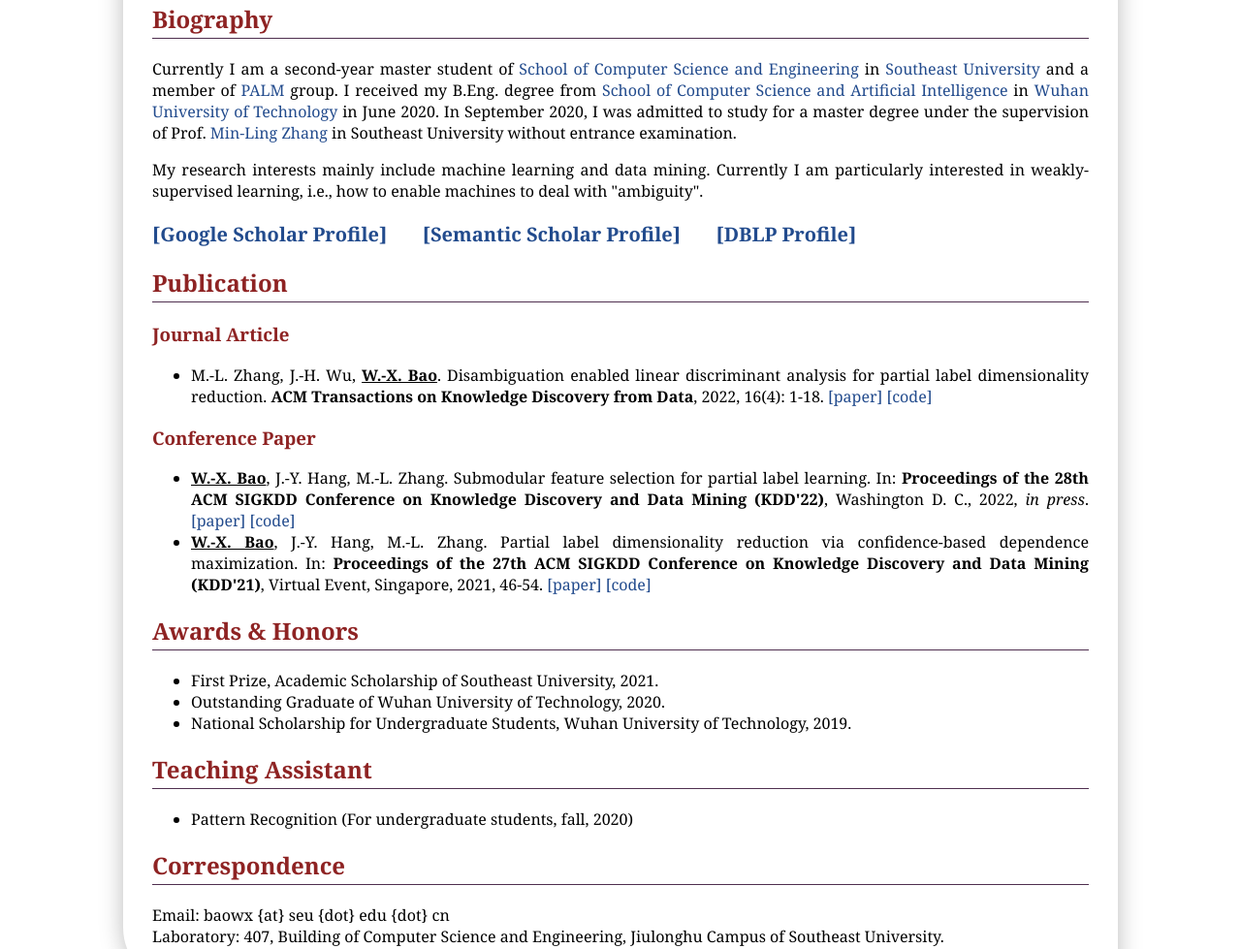
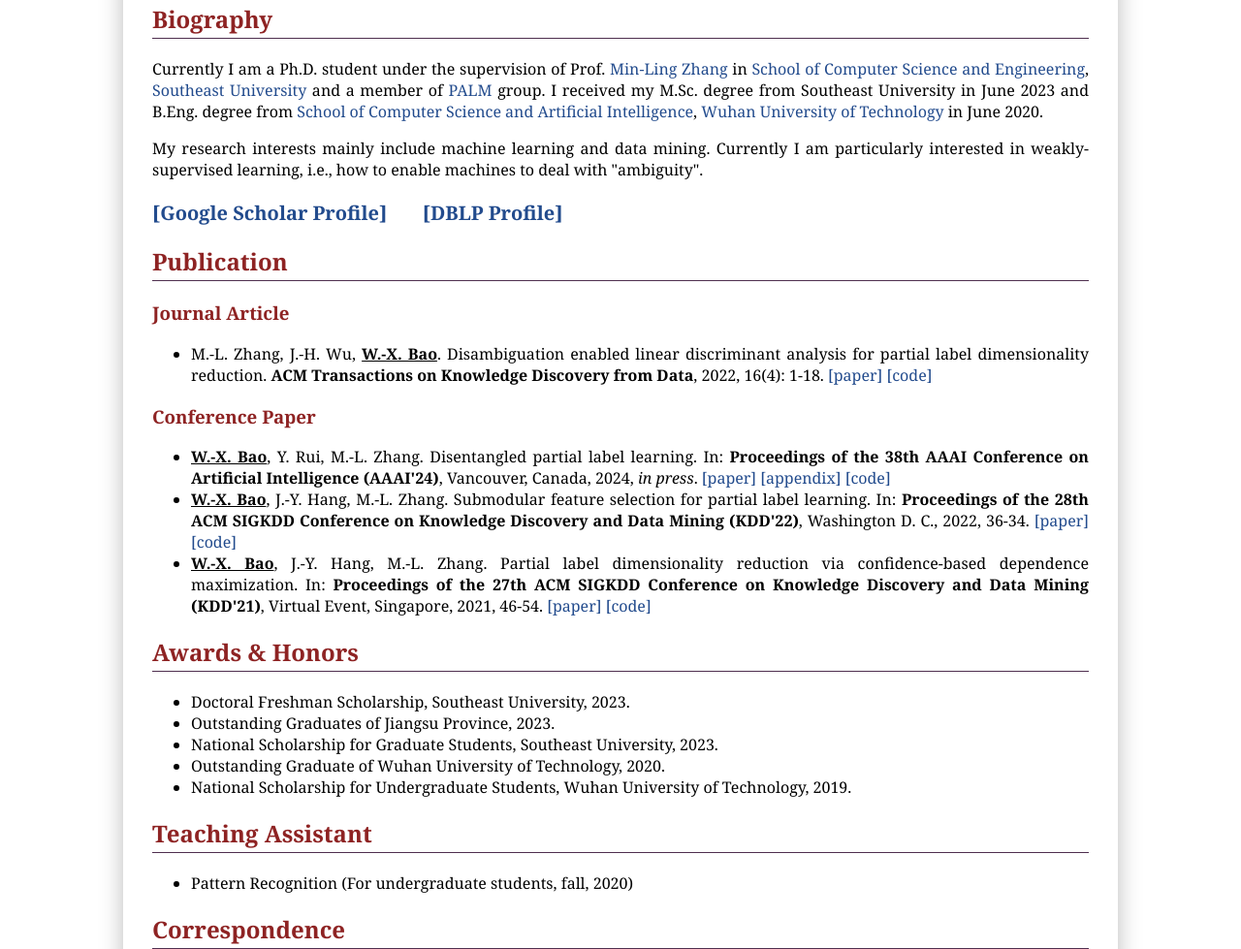
Before and after one commit to xuan129/Homepage, a plain HTML site: page index.html in a window 1280 px wide. Shown: the part 399-1378 px from the top of the page at 97% size. Drawn offline with Linux system fonts and the light colour scheme.

Commit message:
Add files via upload

```diff
--- a/index.html
+++ b/index.html
@@ -52,11 +52,12 @@
                             Biography
                         </h2>
                         <p>
-                            Currently I am a second-year master student of <a href="https://cse.seu.edu.cn/" target="_blank">School of Computer Science and Engineering</a> in <a href="https://www.seu.edu.cn/english/main.htm" target="_blank">Southeast
-                            University</a> and a member of <a href="http://palm.seu.edu.cn/" target="_blank">PALM</a> group. I received my B.Eng. degree from <a href="http://cst.whut.edu.cn/" target="blank">School of Computer Science and
-                            Artificial Intelligence</a> in <a href="http://www.whut.edu.cn/index.htm" target="_blank">Wuhan University of Technology</a> in June 2020. In September 2020, I was admitted
-                            to study for a master degree under the supervision of Prof. <a href="http://palm.seu.edu.cn/zhangml/" target="_blank">Min-Ling Zhang</a> in Southeast University without
-                            entrance examination.
+                            Currently I am a Ph.D. student under the supervision of Prof. <a href="http://palm.seu.edu.cn/zhangml/" target="_blank">Min-Ling Zhang</a>
+                            in <a href="https://cse.seu.edu.cn/" target="_blank">School of Computer Science and Engineering</a>, <a href="https://www.seu.edu.cn/english/main.htm" target="_blank">Southeast
+                            University</a> and a member of <a href="http://palm.seu.edu.cn/" target="_blank">PALM</a> group.
+                            I received my M.Sc. degree from Southeast University in June 2023 and
+                            B.Eng. degree from <a href="http://cst.whut.edu.cn/" target="blank">School of Computer Science and
+                            Artificial Intelligence</a>, <a href="http://www.whut.edu.cn/index.htm" target="_blank">Wuhan University of Technology</a> in June 2020.
                         </p>
                         <p>
                             My research interests mainly include machine learning and data mining.
@@ -66,7 +67,7 @@
 
 
                         <p id="link">
-                            <a href="https://scholar.google.com/citations?user=2yXjkBsAAAAJ&hl=zh-CN" target="_blank"><b>[Google Scholar Profile]</b></a> &nbsp &nbsp &nbsp <a href="https://www.semanticscholar.org/author/Wei-Xuan-Bao/2124933240" target="_blank"><b>[Semantic Scholar Profile]</b></a> &nbsp &nbsp &nbsp <a href="https://dblp.org/pid/299/4563.html" target="_blank"><b>[DBLP Profile]</b></a>
+                            <a href="https://scholar.google.com/citations?user=2yXjkBsAAAAJ&hl=zh-CN" target="_blank"><b>[Google Scholar Profile]</b></a> &nbsp &nbsp &nbsp <a href="https://dblp.org/pid/299/4563.html" target="_blank"><b>[DBLP Profile]</b></a>
                         </p>
                     </div>
 
@@ -85,7 +86,13 @@
                         <h3>Conference Paper</h3>
                         <ul>
                             <li>
-                                <b><u>W.-X. Bao</u></b>, J.-Y. Hang, M.-L. Zhang. Submodular feature selection for partial label learning. In: <b>Proceedings of the 28th ACM SIGKDD Conference on Knowledge Discovery and Data Mining (KDD'22)</b>, Washington D. C., 2022, <i>in press</i>.
+                                <b><u>W.-X. Bao</u></b>, Y. Rui, M.-L. Zhang. Disentangled partial label learning. In: <b>Proceedings of the 38th AAAI Conference on Artificial Intelligence (AAAI'24)</b>, Vancouver, Canada, 2024, <i>in press</i>.
+                                <a href="./paper/AAAI24a.pdf" target="_blank">[paper]</a>
+                                <a href="./appendix/Appendix_AAAI24a.pdf" target="_blank">[appendix]</a>
+                                <a href="./code/TERIAL.rar" target="_blank">[code]</a>
+                            </li>
+                            <li>
+                                <b><u>W.-X. Bao</u></b>, J.-Y. Hang, M.-L. Zhang. Submodular feature selection for partial label learning. In: <b>Proceedings of the 28th ACM SIGKDD Conference on Knowledge Discovery and Data Mining (KDD'22)</b>, Washington D. C., 2022, 36-34.
                                 <a href="./paper/KDD22a.pdf" target="_blank">[paper]</a>
                                 <a href="./code/SAUTE.zip" target="_blank">[code]</a>
                             </li>
@@ -101,7 +108,13 @@
                         <h2>Awards & Honors</h2>
                         <ul>
                             <li>
-                                First Prize, Academic Scholarship of Southeast University, 2021.
+                                Doctoral Freshman Scholarship, Southeast University, 2023.
+                            </li>
+                            <li>
+                                Outstanding Graduates of Jiangsu Province, 2023.
+                            </li>
+                            <li>
+                                National Scholarship for Graduate Students, Southeast University, 2023.
                             </li>
                             <li>
                                 Outstanding Graduate of Wuhan University of Technology, 2020.
```
